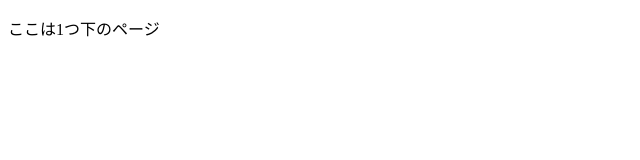
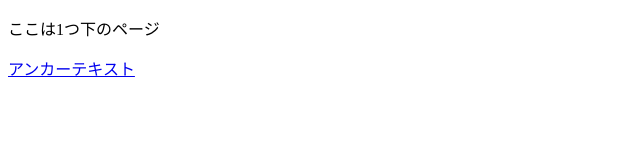
Before and after one commit to 21white-eagle/html_learn, a plain HTML site: page test_dir/index.html in a window 1280 px wide. Shown: the whole page, without its empty margins (0-640 px from the left). Drawn offline with Linux system fonts and the light colour scheme.

Commit message:
Update index.html

```diff
--- a/test_dir/index.html
+++ b/test_dir/index.html
@@ -6,5 +6,6 @@
   </head>
   <body>
     <p>ここは1つ下のページ</p>
+    <a href= "../" >アンカーテキスト</a>
   </body>
 </html>
```
